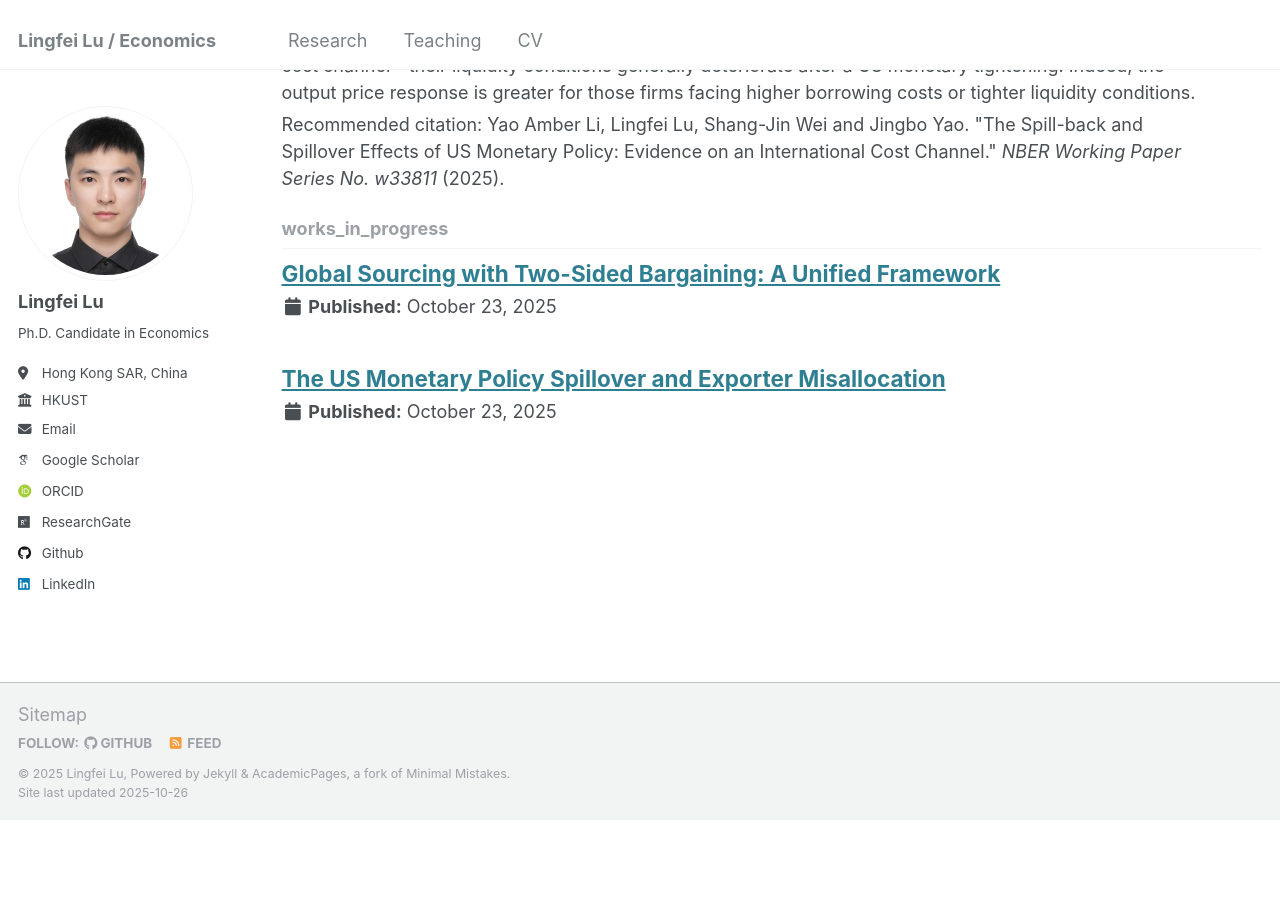
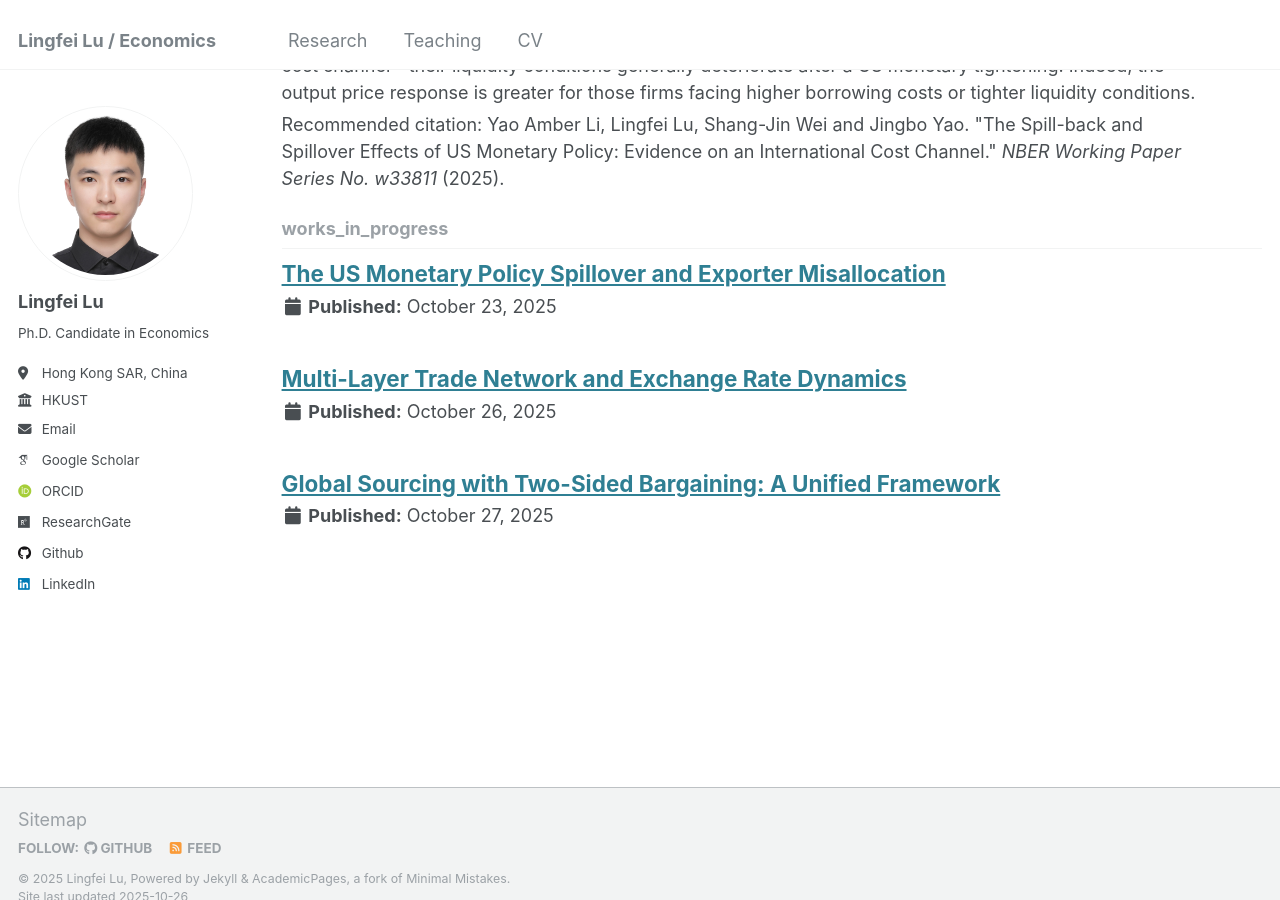
Before and after one commit to lingfei-daniel-lu/lingfei-daniel-lu.github.io, a Jekyll site: the page built from _pages/collection-archive.html, in a window 1280 px wide and 900 px high, scrolled down 2488 px. Built offline with Jekyll 4.4.1, drawn with Linux system fonts in a browser that asks for light colours; some web fonts are replaced; before the commit the page ends 3308 px from its top, so only the background shows below that.

Commit message:
Update CV and presentation

```diff
--- a/_includes/archive-single-publi.html
+++ b/_includes/archive-single-publi.html
@@ -186,6 +186,7 @@
         <summary>Presentation</summary>
         <div class="research-presentation__content">
           {{ presentation_content | markdownify }}
+          <p class="research-presentation__note" style="font-style: italic; font-size: 0.85rem; margin-top: 0.5rem;">* presented by co-authors</p>
         </div>
       </details>
     {% endif %}
--- a/_works_in_progress/GS-Bargin_LLZ.md
+++ b/_works_in_progress/GS-Bargin_LLZ.md
@@ -1,5 +1,5 @@
 ---
-date: 23/10/2025
+date: 27/10/2025
 collection: works_in_progress
 status2: 'in_progress'
 permalink: /works_in_progress/MPS2_LLY
--- /dev/null
+++ b/_works_in_progress/Network-ER.md
@@ -0,0 +1,7 @@
+---
+date: 26/10/2025
+collection: works_in_progress
+status2: 'in_progress'
+permalink: /works_in_progress/Network-ER
+title: "Multi-Layer Trade Network and Exchange Rate Dynamics"
+---
```
Also changed, not shown: _publications/CreditERPT_LLZ_JEBO.md (+3 -3 lines), _working_papers/Imp-Exp-ER_JMP.md (+2 -2 lines), _working_papers/MPS_LLWY.md (+18 -17 lines), _works_in_progress/MPS2_LLY.md (+1 -1 lines), 1 other file.
